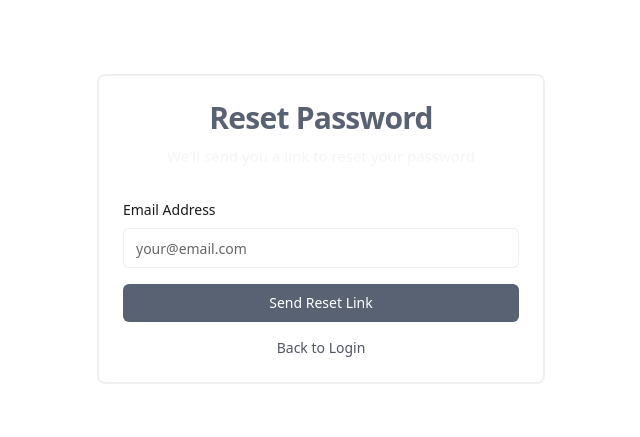
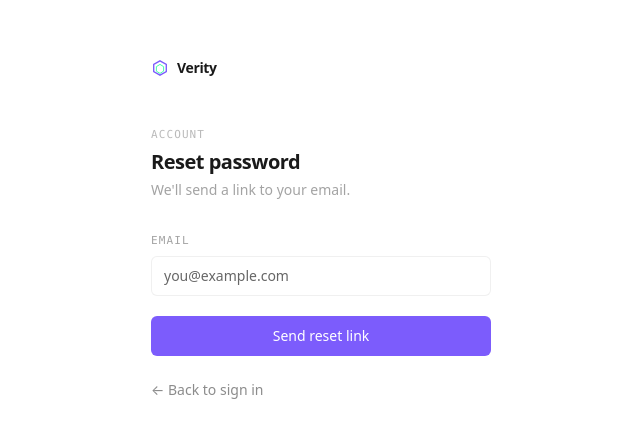
Before and after one commit to tahri-md/verity, a Next.js app in the folder verity-front/: page /forgot-password in a window 1280 px wide. Shown: the part 171-608 px from the top of the page, without its empty margins (319-959 px from the left). Built offline with nearby package versions, Linux system fonts and the light colour scheme.

Commit message:
feat(forgot-password): redesign forgot-password page

```diff
--- a/verity-front/app/forgot-password/page.tsx
+++ b/verity-front/app/forgot-password/page.tsx
@@ -13,11 +13,9 @@ export default function ForgotPasswordPage() {
     e.preventDefault()
     setError('')
     setLoading(true)
-
     try {
-      // The backend currently does not implement password reset.
-      // Keep the page, but avoid hitting a non-existent API endpoint.
-      setError('Password reset is not implemented on the backend yet.')
+      // Backend does not implement password reset yet.
+      setError('Password reset is not implemented yet.')
     } catch (err: any) {
       setError(err.response?.data?.message || 'Failed to send reset link')
     } finally {
@@ -26,40 +24,57 @@ export default function ForgotPasswordPage() {
   }
 
   return (
-    <div className="min-h-screen bg-background flex items-center justify-center p-4">
-      <div className="w-full max-w-md">
-        <div className="card border-2">
-          <div className="mb-8 text-center">
-            <h1 className="text-3xl font-bold text-primary mb-2">Reset Password</h1>
-            <p className="text-muted">We'll send you a link to reset your password</p>
+    <div className="min-h-screen bg-background flex items-center justify-center p-8">
+      <div className="w-full max-w-[340px]">
+
+        <div className="flex items-center gap-2 mb-12">
+          <svg width="18" height="18" viewBox="0 0 20 20" fill="none" aria-hidden="true">
+            <path d="M10 2L17 6V14L10 18L3 14V6L10 2Z" stroke="#7c5cfc" strokeWidth="1.5" fill="none" />
+            <path d="M10 6L14 8.5V13.5L10 16L6 13.5V8.5L10 6Z" stroke="#33ffa0" strokeWidth="1" fill="none" />
+          </svg>
+          <span className="font-semibold text-sm tracking-tight">Verity</span>
         </div>
 
         {submitted ? (
-            <div className="space-y-4">
-              <div className="bg-green-500/10 border border-green-500 text-green-500 px-4 py-3 rounded-lg text-center">
-                <p className="font-medium">Check your email</p>
-                <p className="text-sm mt-1">We've sent a password reset link to {email}</p>
+          <div>
+            <div className="mb-8">
+              <p className="font-mono text-[11px] text-foreground/30 uppercase tracking-widest mb-1">sent</p>
+              <h1 className="text-xl font-bold tracking-tight">Check your email</h1>
+              <p className="text-sm text-foreground/40 mt-1">Reset link sent to {email}</p>
             </div>
-              <Link href="/login" className="btn btn-primary w-full text-center">
-                Back to Login
+            <Link
+              href="/login"
+              className="block w-full py-2.5 rounded-md font-medium text-sm text-center"
+              style={{ background: '#7c5cfc', color: '#fff' }}
+            >
+              Back to sign in
             </Link>
           </div>
         ) : (
-            <form onSubmit={handleSubmit} className="space-y-4">
+          <div>
+            <div className="mb-8">
+              <p className="font-mono text-[11px] text-foreground/30 uppercase tracking-widest mb-1">account</p>
+              <h1 className="text-xl font-bold tracking-tight">Reset password</h1>
+              <p className="text-sm text-foreground/40 mt-1">We'll send a link to your email.</p>
+            </div>
+
             {error && (
-                <div className="bg-destructive/10 border border-destructive text-destructive px-4 py-3 rounded-lg text-sm">
-                  {error}
+              <div className="border-l-2 border-destructive pl-3 mb-6">
+                <p className="text-sm text-destructive">{error}</p>
               </div>
             )}
 
+            <form onSubmit={handleSubmit} className="space-y-5">
               <div>
-                <label className="block text-sm font-medium mb-2">Email Address</label>
+                <label className="block font-mono text-[11px] text-foreground/40 uppercase tracking-widest mb-1.5">
+                  Email
+                </label>
                 <input
                   type="email"
                   value={email}
                   onChange={(e) => setEmail(e.target.value)}
                   className="input-field w-full"
-                  placeholder="your@email.com"
+                  placeholder="you@example.com"
                   required
                 />
               </div>
@@ -67,17 +82,20 @@ export default function ForgotPasswordPage() {
               <button
                 type="submit"
                 disabled={loading}
-                className="btn btn-primary w-full"
+                className="w-full py-2.5 rounded-md font-medium text-sm transition-opacity disabled:opacity-40"
+                style={{ background: '#7c5cfc', color: '#fff' }}
               >
-                {loading ? 'Sending...' : 'Send Reset Link'}
+                {loading ? 'Sending…' : 'Send reset link'}
               </button>
+            </form>
 
-              <Link href="/login" className="block text-center text-sm text-accent hover:underline">
-                Back to Login
+            <p className="text-sm text-foreground/35 mt-6">
+              <Link href="/login" className="text-foreground/50 hover:text-foreground/80 transition-colors">
+                ← Back to sign in
               </Link>
-            </form>
+            </p>
+          </div>
         )}
-        </div>
       </div>
     </div>
   )
```
Lines whose indentation alone changed are shown as unchanged.
